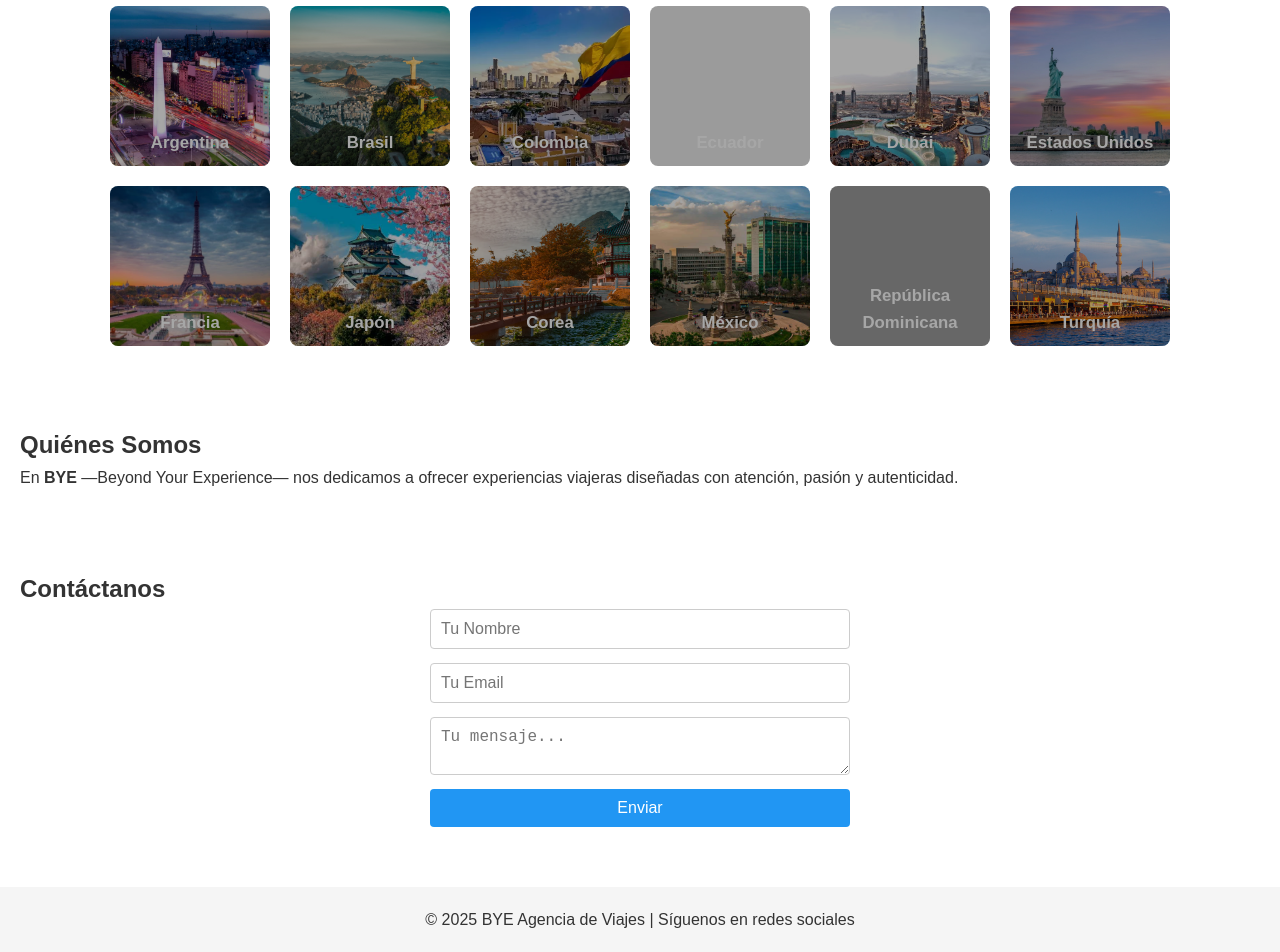
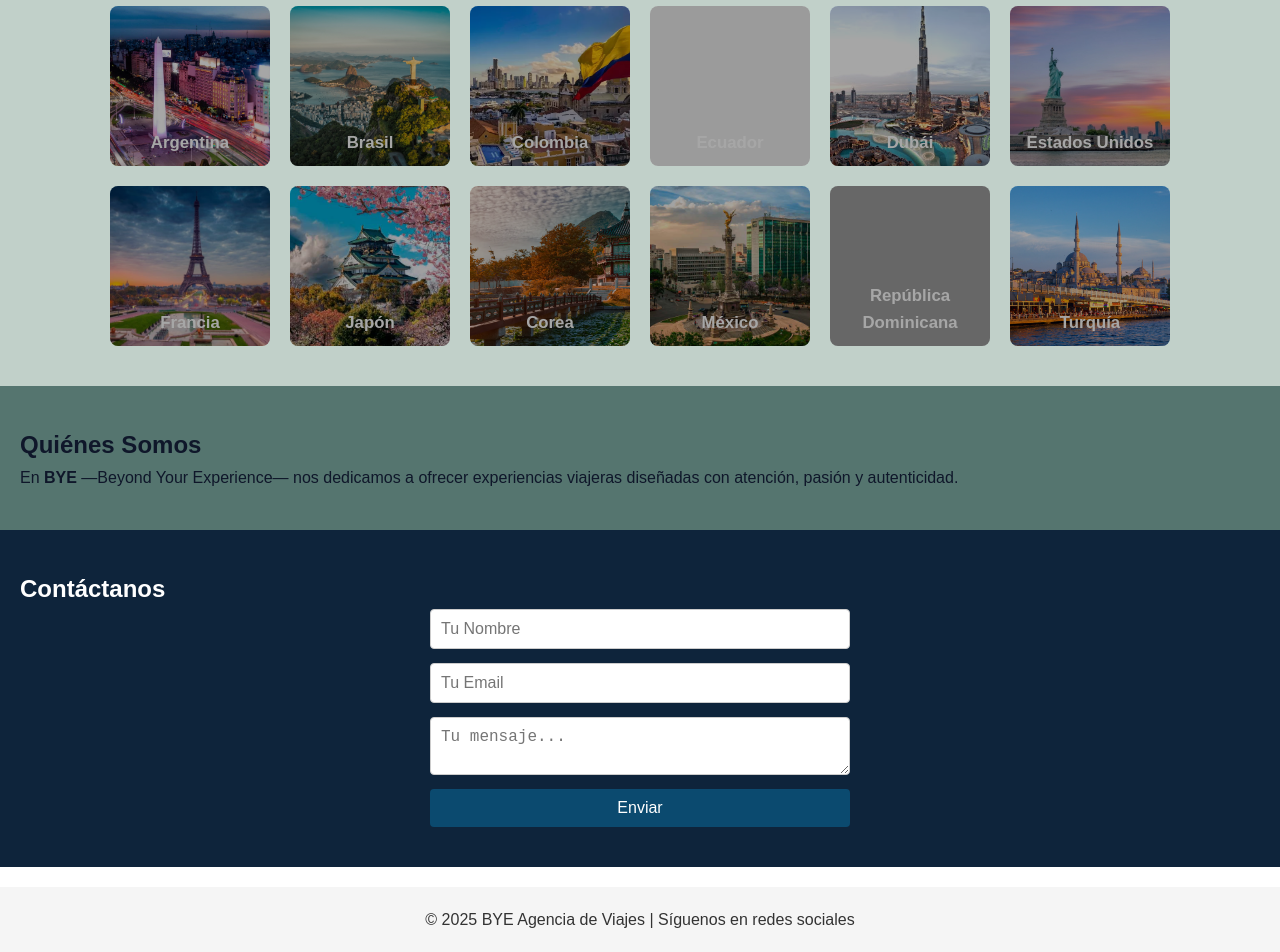
Before and after one commit to keevint17/Agencia-de-Viajes-BYE, a plain HTML site: page index.html in a window 1280 px wide. Shown: the part 652-1604 px from the top of the page. Drawn offline with Linux system fonts and the light colour scheme; grey boxes are pictures that could not be loaded.

Commit message:
Agregado nuevo estilo

```diff
--- a/estilo.css
+++ b/estilo.css
@@ -129,7 +129,19 @@ section { padding: 40px 20px; }
   background: transparent; border: 0; line-height: 1; padding: 6px;
 }
 @keyframes zoomIn { from { transform: scale(0.96); opacity: 0; } to { transform: scale(1); opacity: 1; } }
+#destinos {
+    background:#C1D0C9;
+}
+/*seccion de nosotros*/
+#nosotros {
+  background: #55756F;
+  color: #0f172a;
+}
 
+#contacto {
+  background: #0e243b;
+  color: #fff;
+}
 /* FORMULARIO */
 
 #contacto-form {
@@ -144,7 +156,7 @@ section { padding: 40px 20px; }
   padding: 10px; font-size: 1rem; border: 1px solid #ccc; border-radius: 4px; outline: none;
 }
 #contacto-form input:focus, #contacto-form textarea:focus { border-color: #2196F3; box-shadow: 0 0 0 3px rgba(33,150,243,0.15); }
-#contacto-form button { padding: 10px; background: #2196F3; color: #fff; border: none; border-radius: 4px; font-size: 1rem; cursor: pointer; }
+#contacto-form button { padding: 10px; background: #0b4a6f; color: #fff; border: none; border-radius: 4px; font-size: 1rem; cursor: pointer; }
 #contacto-form button:disabled { opacity: 0.7; cursor: not-allowed; }
 .form-status { min-height: 1.2em; font-size: 0.95rem; }
 .form-status.success { color: #2e7d32; }
```
